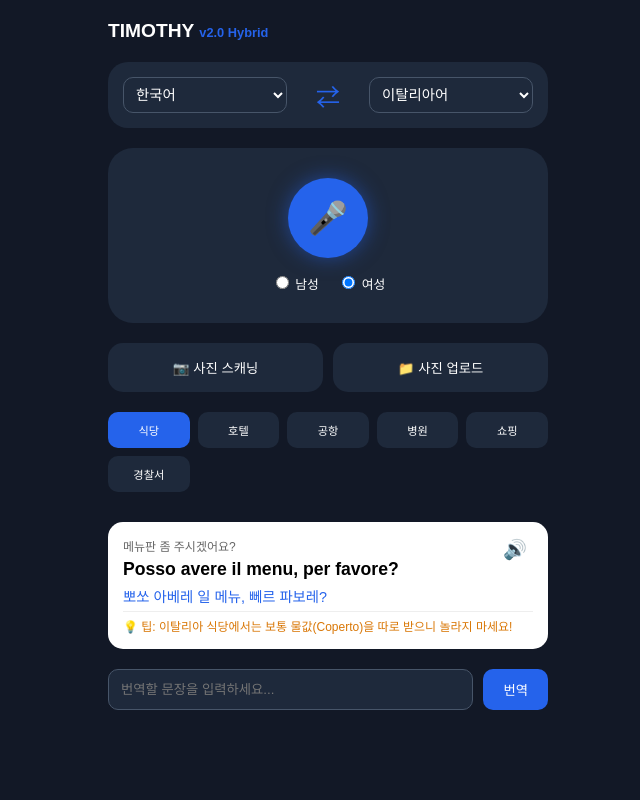
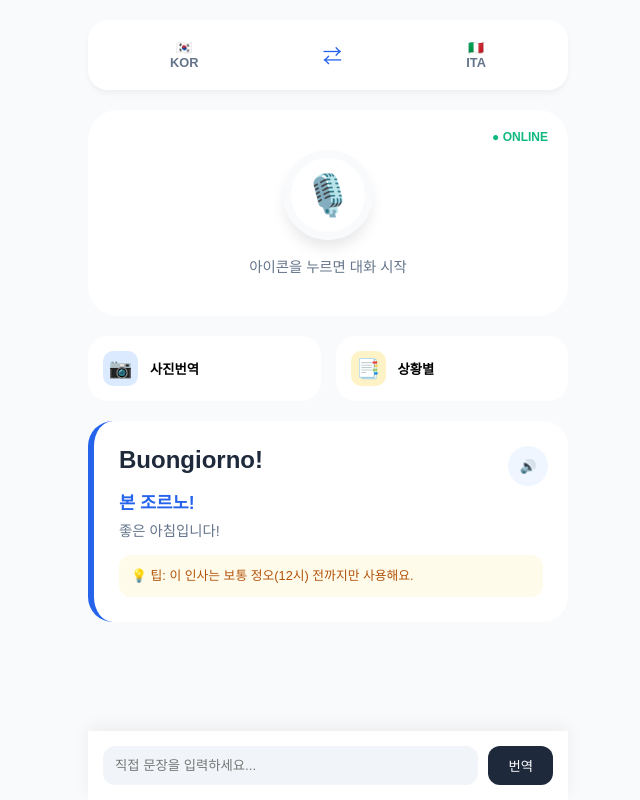
Before and after one commit to woosuly/sulyeon-family-, a website: page Test.html in a window 1280 px wide. Shown: the whole page, without its empty margins (312-952 px from the left). Drawn offline with Linux system fonts and the light colour scheme.

Commit message:
Refactor HTML structure and styles for TIMOTHY
Updated the title and modified styles for light mode. Adjusted layout and added new elements for language selection and translation features.

```diff
--- a/Test.html
+++ b/Test.html
@@ -3,148 +3,108 @@
 <head>
     <meta charset="UTF-8">
     <meta name="viewport" content="width=device-width, initial-scale=1.0, maximum-scale=1.0, user-scalable=no">
-    <title>TIMOTHY v2.0 Premium</title>
+    <title>TIMOTHY Premium</title>
     <style>
         :root {
-            --bg-dark: #121826; --card-bg: #1e293b; --primary-blue: #2563eb;
-            --text-white: #ffffff; --text-dim: #94a3b8; --accent-green: #10b981;
+            --primary-blue: #2563eb; --bg-light: #f8fafc; --card-white: #ffffff;
+            --text-dark: #1e293b; --text-gray: #64748b; --accent-blue: #dbeafe;
         }
-        body { margin: 0; background: var(--bg-dark); color: var(--text-white); font-family: sans-serif; overflow-x: hidden; }
-        .container { max-width: 480px; margin: 0 auto; padding: 20px; box-sizing: border-box; }
+        body { margin: 0; background: var(--bg-light); color: var(--text-dark); font-family: 'Pretendard', sans-serif; }
+        .app-container { max-width: 480px; margin: 0 auto; padding: 20px; }
 
-        /* 언어 선택 & 스왑 */
-        .lang-section { display: flex; justify-content: space-between; align-items: center; background: var(--card-bg); border-radius: 20px; padding: 15px; margin-bottom: 20px; }
-        select { background: none; color: white; border: 1px solid #475569; border-radius: 10px; padding: 8px; font-size: 0.9rem; width: 40%; }
-        .swap-btn { font-size: 1.5rem; color: var(--primary-blue); cursor: pointer; transition: 0.3s; }
+        /* 1. 언어 선택 카드 */
+        .lang-card { background: var(--card-white); border-radius: 20px; padding: 20px; display: flex; justify-content: space-around; align-items: center; box-shadow: 0 4px 6px -1px rgba(0,0,0,0.05); margin-bottom: 20px; }
+        .lang-unit { text-align: center; font-size: 0.8rem; font-weight: bold; color: var(--text-gray); cursor: pointer; }
+        .lang-unit img { width: 32px; display: block; margin: 0 auto 5px; }
 
-        /* 실시간 통역 & 웨이브 애니메이션 */
-        .mic-section { background: var(--card-bg); border-radius: 25px; padding: 30px 20px; text-align: center; position: relative; margin-bottom: 20px; }
-        .wave-container { display: none; justify-content: center; align-items: center; height: 50px; gap: 5px; margin: 20px 0; }
-        .wave-bar { width: 4px; height: 20px; background: var(--primary-blue); animation: wave 1s infinite; }
-        @keyframes wave { 0%, 100% { height: 10px; } 50% { height: 40px; } }
+        /* 2. 메인 통역 영역 */
+        .interpret-box { background: var(--card-white); border-radius: 30px; padding: 40px 20px; text-align: center; margin-bottom: 20px; position: relative; }
+        .status-dot { position: absolute; top: 20px; right: 20px; font-size: 0.75rem; color: #10b981; font-weight: bold; }
+        .mic-btn-main { width: 90px; height: 90px; border-radius: 50%; border: 8px solid var(--bg-light); background: white; box-shadow: 0 10px 15px -3px rgba(0,0,0,0.1); cursor: pointer; margin-bottom: 15px; }
 
-        .mic-btn { width: 80px; height: 80px; border-radius: 50%; border: none; background: var(--primary-blue); color: white; font-size: 2rem; box-shadow: 0 0 20px rgba(37, 99, 235, 0.5); cursor: pointer; }
-        .voice-options { margin-top: 15px; font-size: 0.8rem; }
+        /* 3. 서브 메뉴 (사진번역/상황별) */
+        .sub-menu-grid { display: grid; grid-template-columns: 1fr 1fr; gap: 15px; margin-bottom: 20px; }
+        .sub-btn { background: var(--card-white); border-radius: 20px; padding: 15px; display: flex; align-items: center; gap: 12px; font-weight: bold; border: none; cursor: pointer; }
+        .icon-circle { width: 35px; height: 35px; border-radius: 10px; display: flex; align-items: center; justify-content: center; font-size: 1.2rem; }
 
-        /* 카메라 스캔 박스 */
-        .cam-overlay { display: none; position: fixed; top: 0; left: 0; width: 100%; height: 100%; background: #000; z-index: 1000; }
-        .scan-box { position: absolute; top: 20%; left: 10%; width: 80%; height: 40%; border: 2px solid var(--accent-green); box-shadow: 0 0 20px var(--accent-green); border-radius: 15px; }
-        .scan-line { width: 100%; height: 2px; background: var(--accent-green); position: absolute; animation: scan 2s infinite; }
-        @keyframes scan { 0% { top: 0; } 100% { top: 100%; } }
+        /* 4. 번역 결과창 (사진 4, 7 참조) */
+        .result-card { background: var(--card-white); border-radius: 25px; padding: 25px; border-left: 6px solid var(--primary-blue); position: relative; display: none; }
+        .target-text { font-size: 1.5rem; font-weight: 800; margin-bottom: 15px; }
+        .pronun-text { color: var(--primary-blue); font-size: 1.1rem; font-weight: bold; margin-bottom: 5px; }
+        .tip-box { background: #fffbeb; border-radius: 12px; padding: 12px; font-size: 0.8rem; color: #b45309; line-height: 1.4; margin-top: 15px; }
 
-        /* 상황별 리스트 디자인 */
-        .situ-grid { display: grid; grid-template-columns: repeat(5, 1fr); gap: 8px; margin-bottom: 20px; overflow-x: auto; padding-bottom: 10px; }
-        .situ-item { background: var(--card-bg); padding: 10px 5px; border-radius: 10px; font-size: 0.7rem; text-align: center; cursor: pointer; min-width: 60px; }
-        .situ-item.active { background: var(--primary-blue); }
+        /* 5. 하단 직접입력 바 */
+        .input-bar { position: fixed; bottom: 0; left: 50%; transform: translateX(-50%); width: 100%; max-width: 480px; background: white; padding: 15px; box-sizing: border-box; display: flex; gap: 10px; box-shadow: 0 -5px 15px rgba(0,0,0,0.05); }
+        .input-field { flex: 1; background: #f1f5f9; border: none; border-radius: 12px; padding: 12px; }
 
-        .phrase-card { background: white; color: black; border-radius: 15px; padding: 15px; margin-bottom: 10px; position: relative; }
-        .phrase-ko-sub { font-size: 0.75rem; color: #666; }
-        .phrase-target { font-size: 1.1rem; font-weight: bold; margin: 5px 0; }
-        .phrase-pronun { font-size: 0.9rem; color: var(--primary-blue); }
-        .phrase-tip { font-size: 0.75rem; color: #d97706; margin-top: 5px; border-top: 1px solid #eee; padding-top: 5px; }
-
-        /* 하단 수동 입력 */
-        .manual-input { position: sticky; bottom: 0; background: var(--bg-dark); padding: 10px 0; display: flex; gap: 10px; }
-        input[type="text"] { flex: 1; background: var(--card-bg); border: 1px solid #475569; border-radius: 10px; color: white; padding: 12px; }
+        /* 모달 레이어 (언어선택/듣기/카메라) */
+        .modal-overlay { display: none; position: fixed; top: 0; left: 0; width: 100%; height: 100%; background: rgba(0,0,0,0.4); z-index: 1000; }
+        .bottom-sheet { position: absolute; bottom: 0; width: 100%; background: white; border-radius: 30px 30px 0 0; padding: 30px 20px; box-sizing: border-box; }
     </style>
 </head>
 <body>
 
-<div class="container">
-    <div style="font-size: 1.2rem; font-weight: bold; margin-bottom: 20px;">TIMOTHY <span style="color:var(--primary-blue); font-size:0.8rem;">v2.0 Hybrid</span></div>
-
-    <div class="lang-section">
-        <select id="startLang">
-            <option value="ko">한국어</option>
-            <option value="en-US">영어(미국)</option>
-            <option value="it">이탈리아어</option>
-            </select>
-        <div class="swap-btn" onclick="swapLang()">⇄</div>
-        <select id="endLang">
-            <option value="it" selected>이탈리아어</option>
-            <option value="en-US">영어(미국)</option>
-            <option value="ko">한국어</option>
-        </select>
+<div class="app-container">
+    <div class="lang-card">
+        <div class="lang-unit" onclick="openModal('langModal')">🇰🇷<br>KOR</div>
+        <div style="color:var(--primary-blue); font-size:1.2rem;">⇄</div>
+        <div class="lang-unit" onclick="openModal('langModal')">🇮🇹<br>ITA</div>
     </div>
 
-    <div class="mic-section">
-        <div id="waveUI" class="wave-container">
-            <div class="wave-bar" style="animation-delay: 0.1s"></div>
-            <div class="wave-bar" style="animation-delay: 0.3s"></div>
-            <div class="wave-bar" style="animation-delay: 0.2s"></div>
-            <div class="wave-bar" style="animation-delay: 0.4s"></div>
-        </div>
-        <button class="mic-btn" id="micBtn" onclick="toggleMic()">🎤</button>
-        <div class="voice-options">
-            <label><input type="radio" name="gender" value="male"> 남성</label>
-            <label style="margin-left:15px;"><input type="radio" name="gender" value="female" checked> 여성</label>
-        </div>
+    <div class="interpret-box">
+        <div class="status-dot">● ONLINE</div>
+        <button class="mic-btn-main" onclick="openModal('listenModal')">
+            <span style="font-size: 2.5rem; color: var(--primary-blue);">🎙️</span>
+        </button>
+        <div style="color:var(--text-gray); font-size:0.9rem;">아이콘을 누르면 대화 시작</div>
     </div>
 
-    <div style="display: flex; gap: 10px; margin-bottom: 20px;">
-        <button onclick="openCam()" style="flex:1; padding:15px; border-radius:15px; background:var(--card-bg); color:white; border:none;">📷 사진 스캐닝</button>
-        <button onclick="document.getElementById('fileUp').click()" style="flex:1; padding:15px; border-radius:15px; background:var(--card-bg); color:white; border:none;">📁 사진 업로드</button>
-        <input type="file" id="fileUp" style="display:none">
+    <div class="sub-menu-grid">
+        <button class="sub-btn" onclick="openModal('camModal')">
+            <div class="icon-circle" style="background:var(--accent-blue);">📷</div> 사진번역
+        </button>
+        <button class="sub-btn" onclick="location.href='#situ'">
+            <div class="icon-circle" style="background:#fef3c7;">📑</div> 상황별
+        </button>
     </div>
 
-    <div class="situ-grid">
-        <div class="situ-item active">식당</div><div class="situ-item">호텔</div><div class="situ-item">공항</div>
-        <div class="situ-item">병원</div><div class="situ-item">쇼핑</div><div class="situ-item">경찰서</div>
-    </div>
-
-    <div id="phraseList">
-        <div class="phrase-card">
-            <div class="phrase-ko-sub">메뉴판 좀 주시겠어요?</div>
-            <div class="phrase-target">Posso avere il menu, per favore?</div>
-            <div class="phrase-pronun">뽀쏘 아베레 일 메뉴, 뻬르 파보레?</div>
-            <div class="phrase-tip">💡 팁: 이탈리아 식당에서는 보통 물값(Coperto)을 따로 받으니 놀라지 마세요!</div>
-            <button style="position:absolute; top:15px; right:15px; border:none; background:none; font-size:1.2rem;">🔊</button>
+    <div id="resultArea" class="result-card" style="display: block;">
+        <div class="target-text">Buongiorno!</div>
+        <div class="pronun-text">본 조르노!</div>
+        <div style="color:var(--text-gray); font-size:0.9rem;">좋은 아침입니다!</div>
+        <div class="tip-box">
+            💡 팁: 이 인사는 보통 정오(12시) 전까지만 사용해요.
         </div>
-    </div>
-
-    <div class="manual-input">
-        <input type="text" placeholder="번역할 문장을 입력하세요...">
-        <button style="padding:10px 20px; border-radius:10px; background:var(--primary-blue); color:white; border:none;">번역</button>
+        <button style="position:absolute; top:25px; right:20px; border:none; background:#eff6ff; width:40px; height:40px; border-radius:50%; color:var(--primary-blue);">🔊</button>
     </div>
 </div>
 
-<div id="camLayer" class="cam-overlay">
-    <div class="scan-box"><div class="scan-line"></div></div>
-    <button onclick="closeCam()" style="position:absolute; bottom:50px; left:50%; transform:translateX(-50%); padding:15px 40px; border-radius:30px; background:white; border:none; font-weight:bold;">촬영 및 번역</button>
+<div class="input-bar">
+    <input type="text" class="input-field" placeholder="직접 문장을 입력하세요...">
+    <button style="background:var(--text-dark); color:white; border:none; border-radius:12px; padding:0 20px;">번역</button>
+</div>
+
+<div id="listenModal" class="modal-overlay" onclick="closeModal('listenModal')">
+    <div class="bottom-sheet" onclick="event.stopPropagation()">
+        <div style="text-align:center; margin-bottom:30px;">
+            <div style="color:var(--primary-blue); font-weight:bold; font-size:0.8rem; margin-bottom:10px;">● LISTENING...</div>
+            <h2 style="margin:0;">한국어를 듣고 있습니다</h2>
+            <div style="color:var(--text-gray); font-size:0.9rem; margin-top:5px;">"이탈리아어로 통역 준비됨"</div>
+        </div>
+        <div style="display:flex; justify:center; gap:8px; height:60px; align-items:center;">
+             <div style="width:4px; height:30px; background:var(--primary-blue); border-radius:2px;"></div>
+             <div style="width:4px; height:50px; background:var(--primary-blue); border-radius:2px;"></div>
+             <div style="width:4px; height:40px; background:var(--primary-blue); border-radius:2px;"></div>
+        </div>
+        <button style="width:100%; background:var(--text-dark); color:white; padding:18px; border-radius:15px; border:none; margin-top:30px; font-weight:bold; font-size:1rem;">
+            ⏹️ 종료 및 번역하기
+        </button>
+    </div>
 </div>
 
 <script>
-    let isRecording = false;
-
-    function toggleMic() {
-        const btn = document.getElementById('micBtn');
-        const wave = document.getElementById('waveUI');
-        isRecording = !isRecording;
-
-        if(isRecording) {
-            btn.innerHTML = "⏹️";
-            btn.style.background = "#ef4444";
-            wave.style.display = "flex";
-        } else {
-            btn.innerHTML = "🎤";
-            btn.style.background = "var(--primary-blue)";
-            wave.style.display = "none";
-            alert("통역 중... (Google Translate API 호출)");
-        }
-    }
-
-    function openCam() { document.getElementById('camLayer').style.display = 'block'; }
-    function closeCam() {
-        alert("Gemini 1.5가 이미지를 분석 중입니다...");
-        document.getElementById('camLayer').style.display = 'none';
-    }
-    function swapLang() {
-        let s = document.getElementById('startLang');
-        let e = document.getElementById('endLang');
-        let temp = s.value;
-        s.value = e.value;
-        e.value = temp;
-    }
+    function openModal(id) { document.getElementById(id).style.display = 'block'; }
+    function closeModal(id) { document.getElementById(id).style.display = 'none'; }
 </script>
 
 </body>
```
